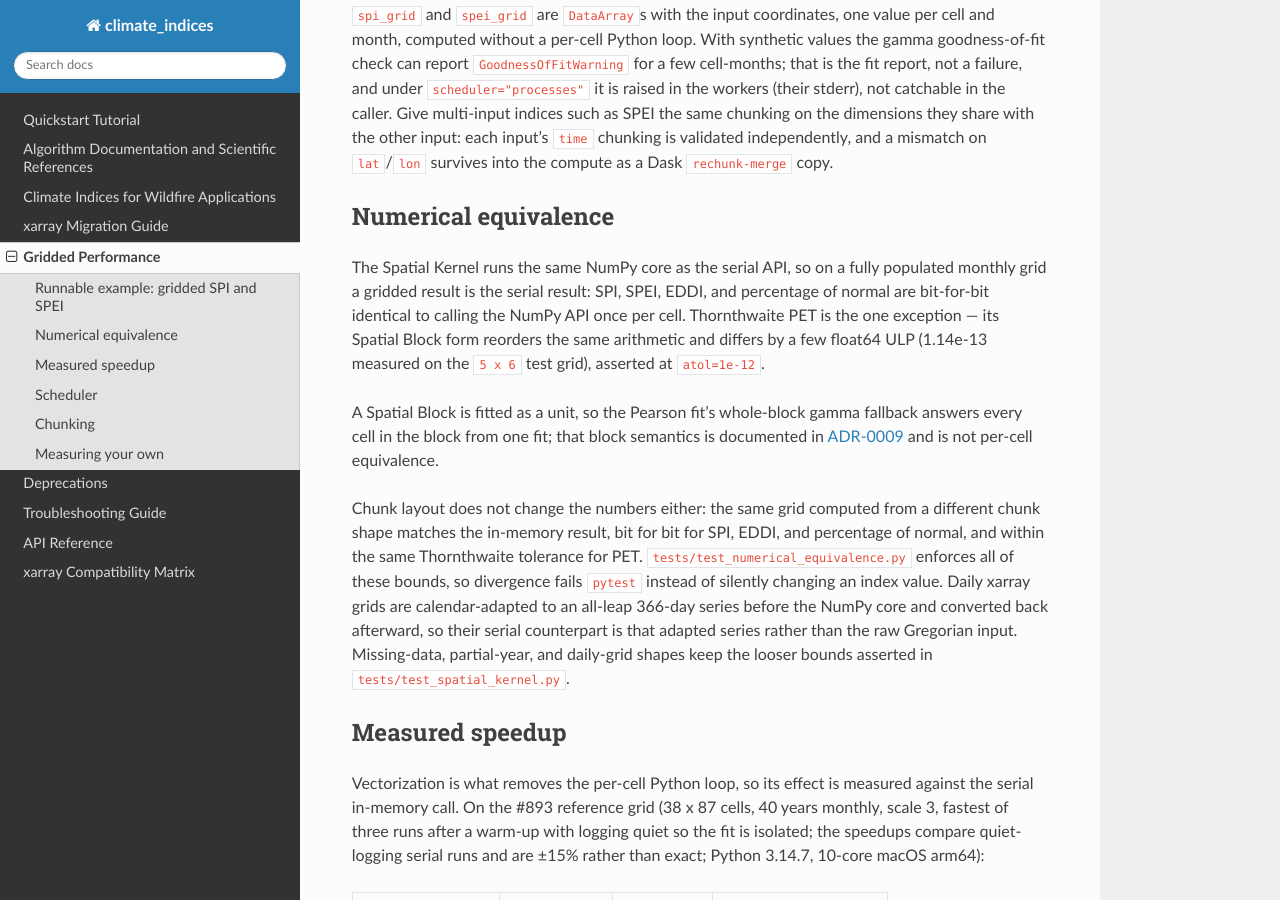
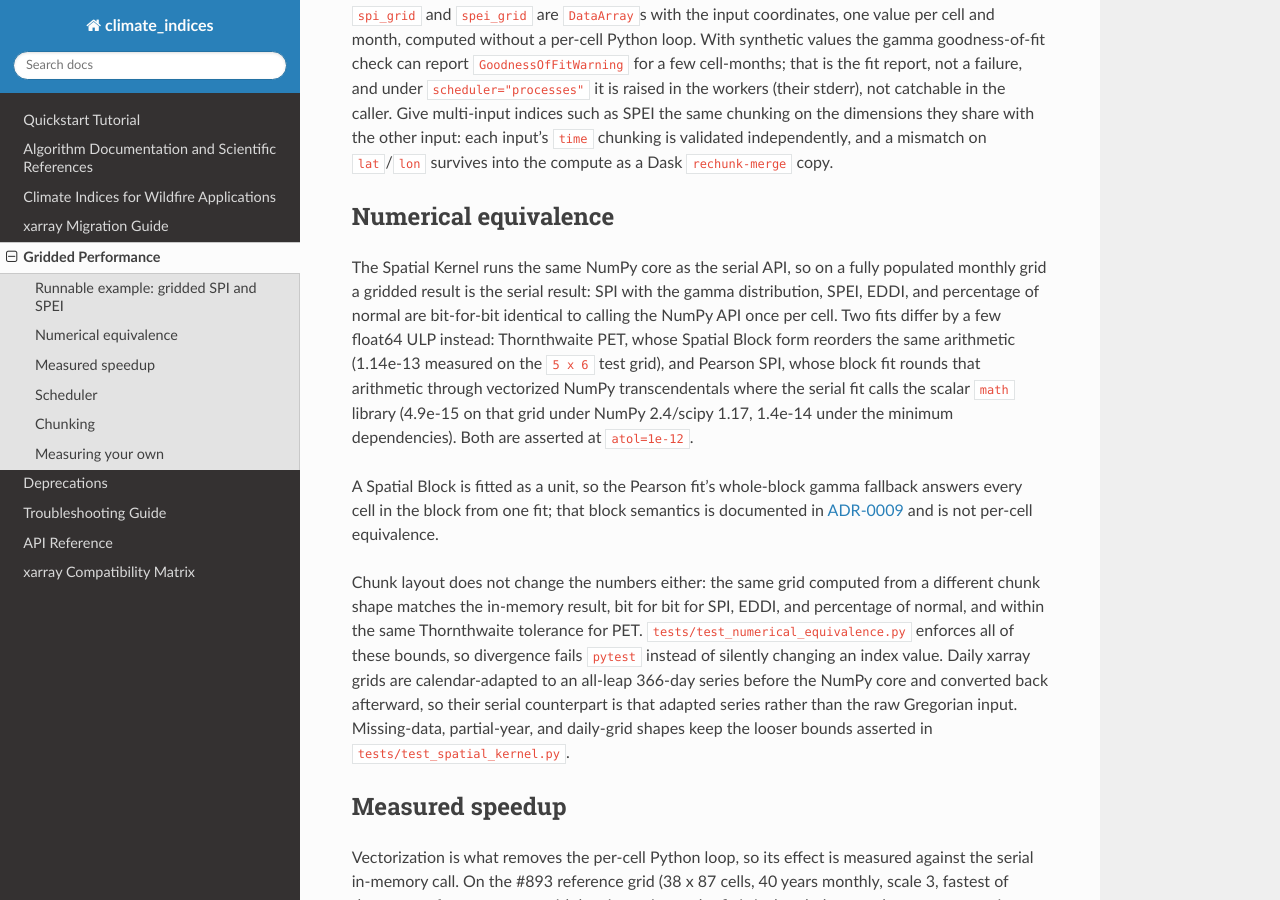
Before and after one commit to monocongo/climate_indices, a Sphinx documentation site: the page built from docs/performance.md, in a window 1280 px wide and 900 px high, scrolled down 1612 px. Built offline with Sphinx 7.4.7 and the Read the Docs theme 3.1.0, drawn with Linux system fonts in a browser that asks for light colours.

Commit message:
test(core): allow documented ULP drift in the Pearson SPI equivalence check (#930)
The block Pearson fit evaluates the L-moment fit through vectorized NumPy
transcendentals while the serial fit calls the scalar math library, so the two
round differently on some CPUs. CI tripped exact equality on the 3.11/3.12 and
minimum-dependencies runners at 4.9e-15 and 1.4e-14 respectively.

Assert the Pearson SPI case at atol=1e-12, keep exact equality for gamma, and
document the second ULP-level exception in the numerical-equivalence policy.

```diff
--- a/docs/performance.md
+++ b/docs/performance.md
@@ -94,10 +94,13 @@ survives into the compute as a Dask `rechunk-merge` copy.
 ## Numerical equivalence
 
 The Spatial Kernel runs the same NumPy core as the serial API, so on a fully populated
-monthly grid a gridded result is the serial result: SPI, SPEI, EDDI, and percentage of normal
-are bit-for-bit identical to calling the NumPy API once per cell. Thornthwaite PET is
-the one exception — its Spatial Block form reorders the same arithmetic and differs by
-a few float64 ULP (1.14e-13 measured on the `5 x 6` test grid), asserted at
+monthly grid a gridded result is the serial result: SPI with the gamma distribution, SPEI,
+EDDI, and percentage of normal are bit-for-bit identical to calling the NumPy API once per
+cell. Two fits differ by a few float64 ULP instead: Thornthwaite PET, whose Spatial Block
+form reorders the same arithmetic (1.14e-13 measured on the `5 x 6` test grid), and
+Pearson SPI, whose block fit rounds that arithmetic through vectorized NumPy transcendentals
+where the serial fit calls the scalar `math` library (4.9e-15 on that grid under NumPy
+2.4/scipy 1.17, 1.4e-14 under the minimum dependencies). Both are asserted at
 `atol=1e-12`.
 
 A Spatial Block is fitted as a unit, so the Pearson fit's whole-block gamma fallback
```
Also changed, not shown: llms-full.txt (+7 -4 lines), 1 other file.
